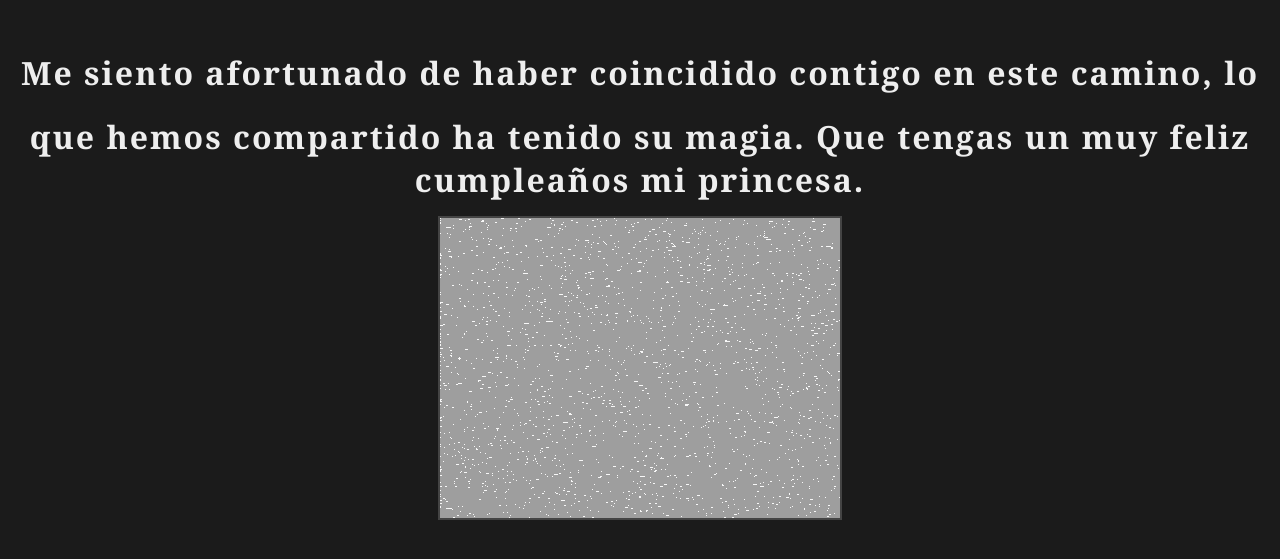
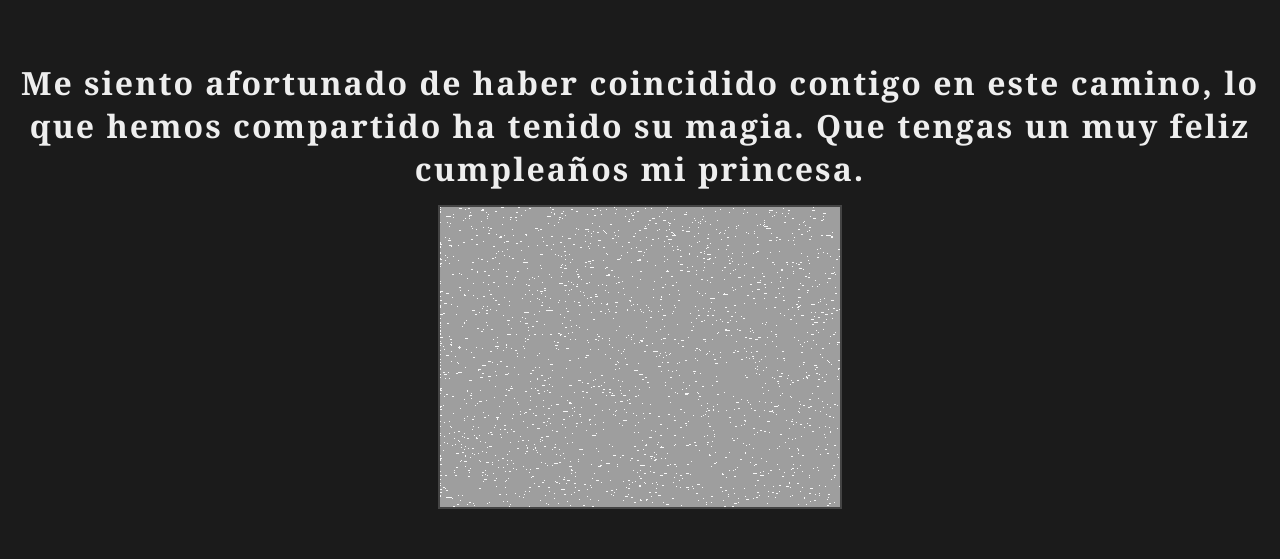
Before and after one commit to sebasar2407-source/dibujito, a plain HTML site: page index.html in a window 1280 px wide. Shown: the part 123-682 px from the top of the page. Drawn offline with Linux system fonts and the light colour scheme.

Commit message:
Update index.html

```diff
--- a/index.html
+++ b/index.html
@@ -8,11 +8,11 @@
 <body>
 
   <div class="contenedor">
-    <h1 class="titulo">Me siento afortunado de haber coincidido contigo en este camino, lo</h1>
-    <h1 class="titulo">que hemos compartido ha tenido su magia. Que tengas un muy feliz cumpleaños mi princesa.</h1>
+    <h1 class="titulo">Me siento afortunado de haber coincidido contigo en este camino, lo que hemos compartido ha tenido su magia. Que tengas un muy feliz cumpleaños mi princesa.</h1>
     <canvas id="canvas"></canvas>
   </div>
 
   <script src="script.js"></script>
 </body>
+
 </html>
```
